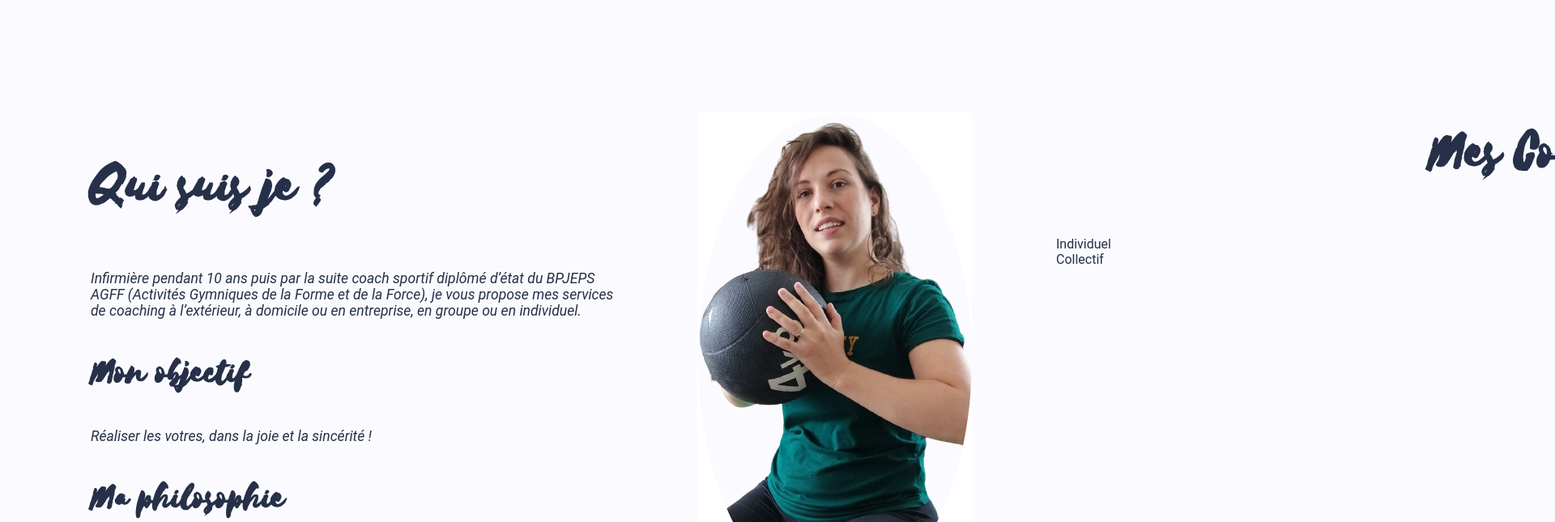
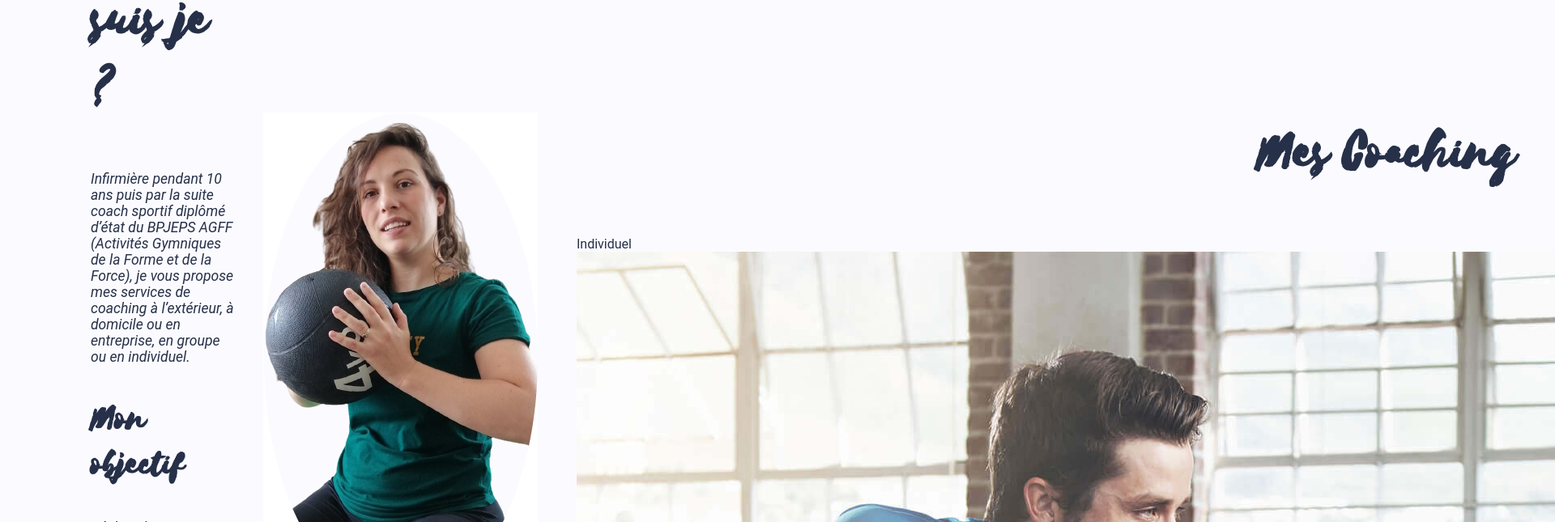
Before and after one commit to danidji/mama_mouv, a Next.js app: page / in a window 1280 px wide. Shown: the part 791-1436 px from the top of the page at 81% size, 1920 px wide, since content can reach past the window. Built offline with nearby package versions, Linux system fonts and the light colour scheme.

Commit message:
MOD - Panel Coaching - ajout des fenêtres type coaching

```diff
--- a/pages/components/CoachingPanel.jsx
+++ b/pages/components/CoachingPanel.jsx
@@ -3,9 +3,19 @@ import React from 'react';
 const CoachingPanel = (props) => {
     return (
         <div className="coaching_panel">
-            <h1>Mes Coaching</h1>
-            <div className="coaching_type">Individuel</div>
-            <div className="coaching_type">Collectif</div>
+            <div className="coaching_head">
+                <h1>Mes Coaching</h1>
+            </div>
+            <div className="window_container">
+                <div className="window individual" data-window="individual">
+                    <div className="window_title">Individuel</div>
+                    <img src="images/coach-indiv.jpg" alt="" />
+                </div>
+                <div className="window collective" data-window="collective">
+                    <div className="window_title">Collectif</div>
+                    <img src="images/coach_collectif.jpg" alt="" />
+                </div>
+            </div>
         </div>
     )
 }
```
